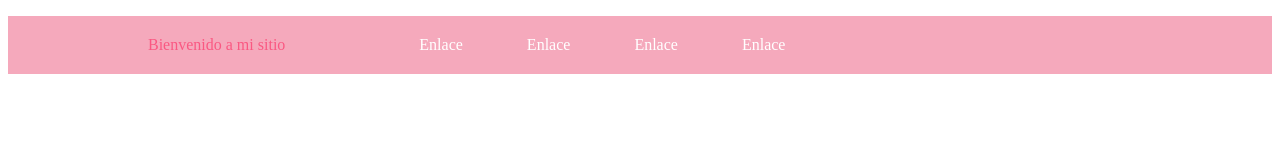
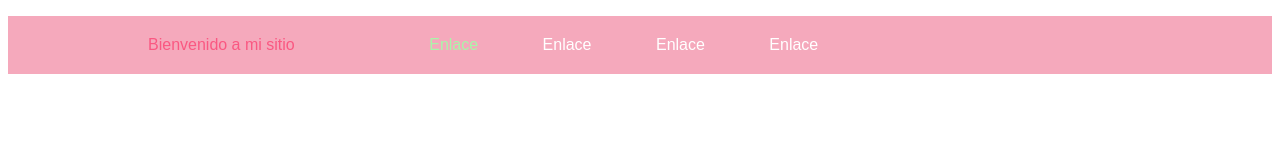
Before and after one commit to Gocchi/Ejercicio-NavBar, a plain HTML site: page index.html in a window 1280 px wide. In both pictures the pointer is over the link 441 px from the left and 44 px from the top of the page. Drawn offline with Linux system fonts and the light colour scheme.

Commit message:
version terminada

```diff
--- a/assets/css/style.css
+++ b/assets/css/style.css
@@ -1,5 +1,6 @@
 ul{
 	background-color: #F5A9BC;
+	font-family: arial;
 }
 li {
 	display: inline-block;
@@ -13,6 +14,11 @@ a{
 	padding: 10px;
 }
 
+a:hover{
+	color: #A9F5A9;
+
+}
+
 span{
 	color: #FA5882;
 	margin: 0 100px;
```
